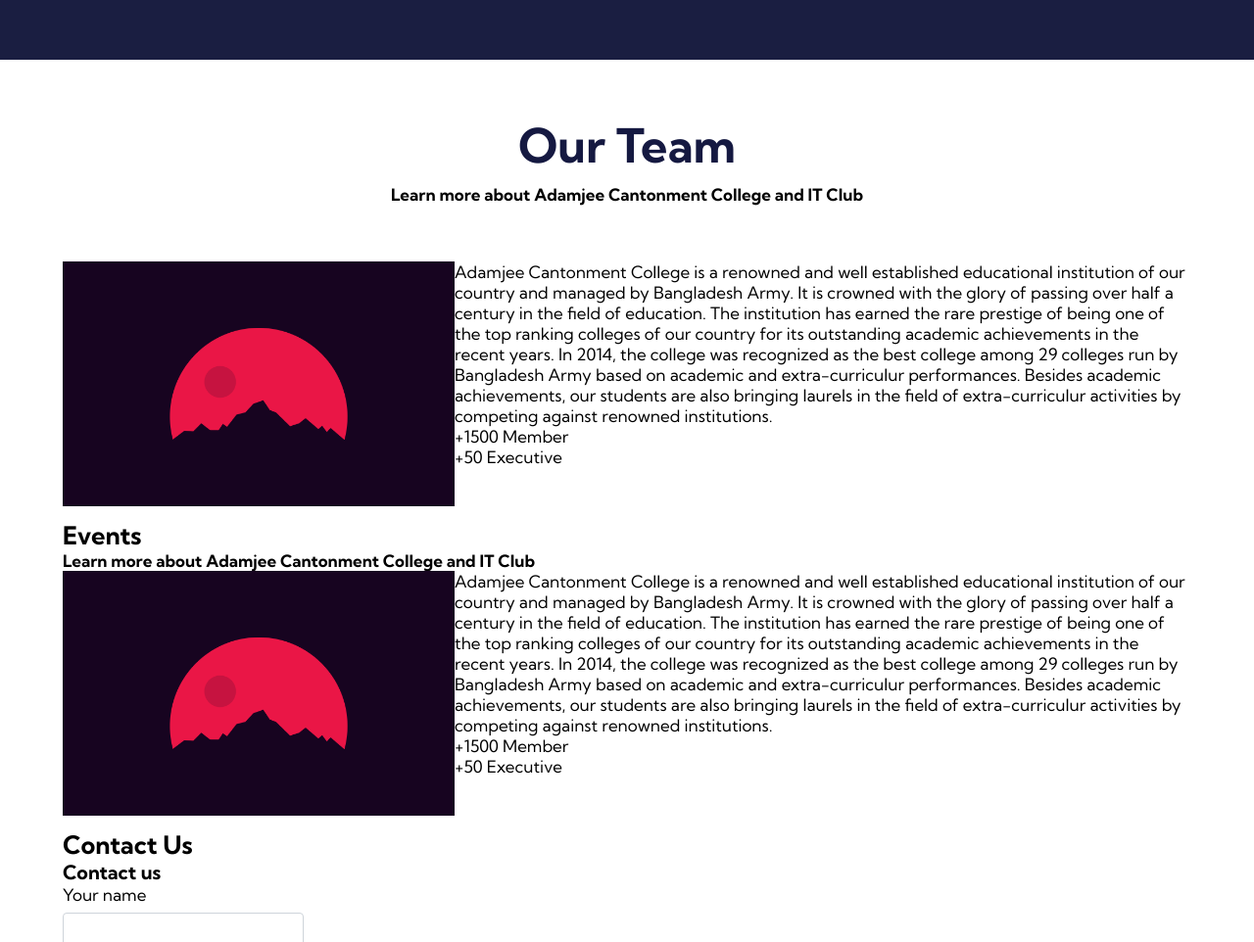
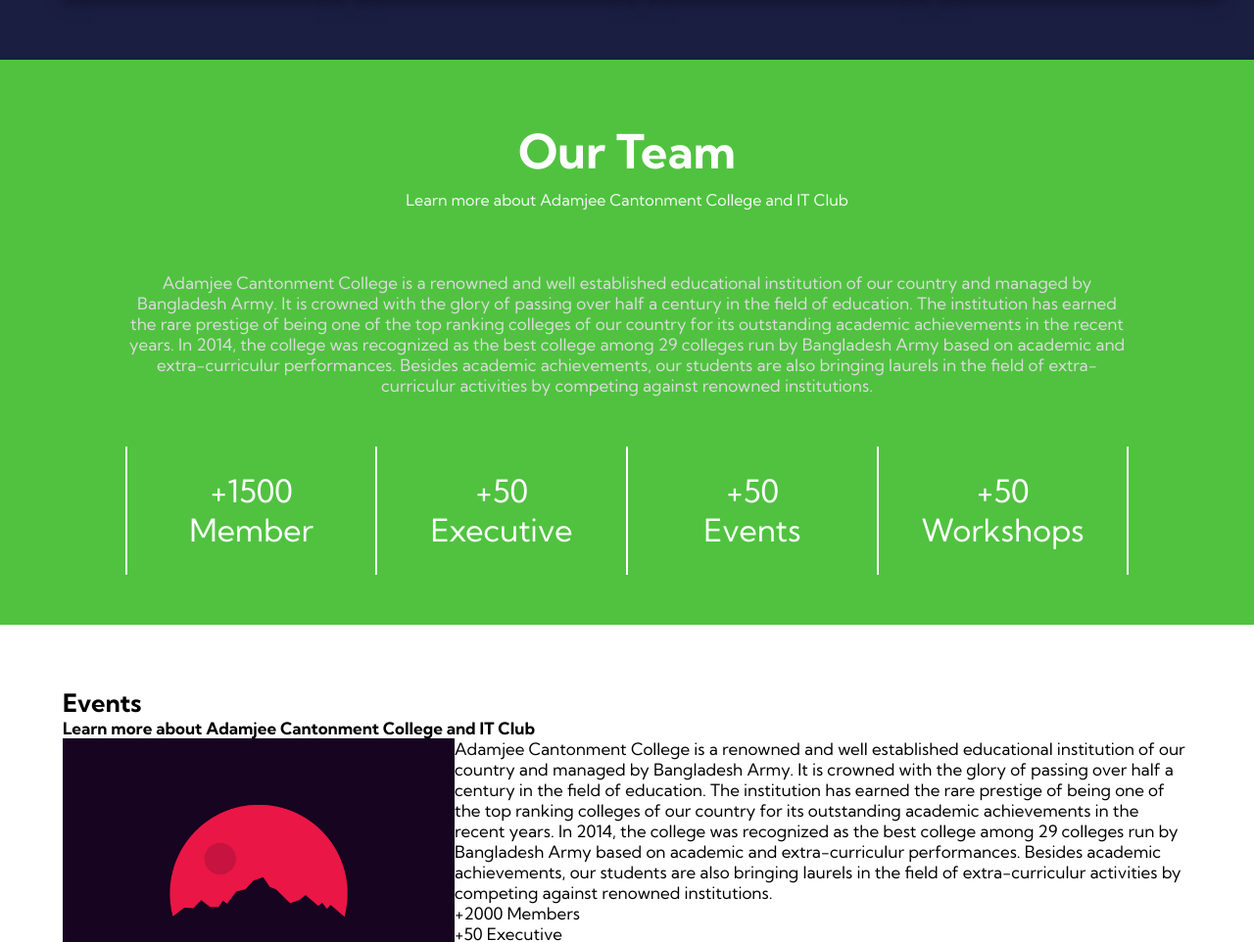
Before and after one commit to khan-asfi-reza/ACC_ITC, a website: page index.html in a window 1280 px wide. Shown: the part 1838-2800 px from the top of the page at 98% size. Drawn offline with Linux system fonts and the light colour scheme.

Commit message:
Our Team

```diff
--- a/index.html
+++ b/index.html
@@ -124,16 +124,13 @@
     </div>
 </section>
 
-<section class="our-team container">
+<section class="our-team">
     <div class="section-header">
         <h2>Our Team</h2>
-        <h4>Learn more about Adamjee Cantonment College and IT Club</h4>
+        <p>Learn more about Adamjee Cantonment College and IT Club</p>
     </div>
     <div class="row">
-        <div class="img-box">
-            <img src="img/Dummy2.png" alt="Image">
-        </div>
-        <div class="section-box">
+        <div class="section-box flex-1 text-center">
             <p>Adamjee Cantonment College is a renowned and well established educational institution of our country and
                 managed by Bangladesh Army. It is crowned with the glory of passing over half a century in the field of
                 education. The institution has earned the rare prestige of being one of the top ranking colleges of our
@@ -142,8 +139,12 @@
                 as the best college among 29 colleges run by Bangladesh Army based on academic and extra-curriculur
                 performances. Besides academic achievements, our students are also bringing laurels in the field of
                 extra-curriculur activities by competing against renowned institutions. </p>
-            <p>+1500 Member</p>
-            <p>+50 Executive</p>
+            <div class="number-row">
+                <p>+1500 <br>Member</p>
+                <p>+50 <br> Executive</p>
+                <p>+50 <br> Events</p>
+                <p>+50 <br> Workshops</p>
+            </div>
         </div>
     </div>
 </section>
@@ -163,7 +164,7 @@
                 as the best college among 29 colleges run by Bangladesh Army based on academic and extra-curriculur
                 performances. Besides academic achievements, our students are also bringing laurels in the field of
                 extra-curriculur activities by competing against renowned institutions. </p>
-            <p>+1500 Member</p>
+            <p data-target="0" id="counter">+1500 Member</p>
             <p>+50 Executive</p>
         </div>
     </div>
@@ -236,7 +237,6 @@
             link.classList.toggle("fade");
         });
     });
-
     const isInViewport = function (elem) {
         const distance = elem.getBoundingClientRect();
         return (
@@ -247,22 +247,26 @@
         );
     };
 
+    const onViewPort = (element, callback) => {
+        window.addEventListener('scroll', function(event) {
+            // add event on scroll
+
+            if (isInViewport(element)) {
+                //if in Viewport
+                callback()
+            }
+
+        }, false);
+    };
+
 
     const findMe = document.querySelectorAll('.section-header');
 
-    window.addEventListener('scroll', function(event) {
-    // add event on scroll
-        findMe.forEach(element => {
-            if (isInViewport(element)) {
-                //if in Viewport
-                element.classList.add("animated");
-            }
-        });
-    }, false);
+
 
     document.addEventListener('DOMContentLoaded',function(event){
         // array with texts to type in typewriter
-        const dataText = ["Adamjee Cantonment College", "IT Club", "ACCITC"];
+        const dataText = ["Adamjee Cantonment College IT Club", " "];
 
         // type one text in the typwriter
         // keeps calling itself until the text is finished
@@ -327,8 +331,25 @@
 
     document.addEventListener('DOMContentLoaded', ()=>{
         setInterval(introImage, 5000)
-    })
+    });
+
+    let counter = document.getElementById('counter');
+
+    const counterFunction = () => {
+        let i = 0;
+        function increase() {
+            if (i < 2000) {
+                i+=10;
+                counter.innerText = `+${i} Members`;
+            }
+        }
+
+        setInterval(increase, 1);
 
 
+    };
+    document.addEventListener('DOMContentLoaded', ()=>{
+        setTimeout(counterFunction, 1000)
+    })
 </script>
 </html>
--- a/scss/index.scss
+++ b/scss/index.scss
@@ -387,6 +387,8 @@
     background-color: #232241;
     padding: 14px 10px;
     min-height: 15rem;
+    box-shadow: 0 4px 8px 0 rgba(0, 0, 0, 0.2), 0 6px 20px 0 rgba(0, 0, 0, 0.19);
+
     h4{
       color: #babfb7;
       margin: 10px 0;
@@ -414,6 +416,45 @@
     display: grid;
     grid-template-columns: 25% 25% 25% 25%;
     grid-column-gap: 10px;
+  }
+}
+.our-team{
+  background-color: #50c240;
+  p{
+    color: #dbdbdb;
+  }
+  .section-header{
+    margin: 0;
+    padding: 5% 8%;
+    h2{
+      color: white;
+    }
+    p{
+      color: #f7f7f7;
+    }
+  }
+  .row{
+    margin-bottom: 5%;
+    padding: 0 10%;
+  }
+  .number-row{
+    margin: 5% 0;
+    display: grid;
+    grid-template-columns: 25% 25% 25% 25%;
+
+    p{
+      border-right: 1px solid white;
+      border-left: 1px solid white;
+      padding: 10% 0;
+      color: white;
+      font-size: 2rem;
+      &:first-child{
+        border-left: 2px solid white;
+      }
+      &:last-child{
+        border-right: 2px solid white;
+      }
+    }
   }
 }
 
@@ -640,6 +681,25 @@
       grid-row-gap: 20px;
     }
   }
+  .our-team{
+    .number-row{
+      grid-template-columns: 50% 50%;
+      grid-row-gap: 10px;
+      p{
+        font-size: 1.6rem;
+      }
+      p:nth-child(1){
+        border-right: 2px solid white;
+      }
+      p:nth-child(2){
+        border-right: 2px solid white;
+      }
+      p:nth-child(3){
+        border-left: 2px solid white;
+        border-right: 2px solid white;
+      }
+    }
+  }
 }
 
 @include large-phone{
```
Also changed, not shown: css/index.css. Lines whose indentation alone changed are shown as unchanged.
